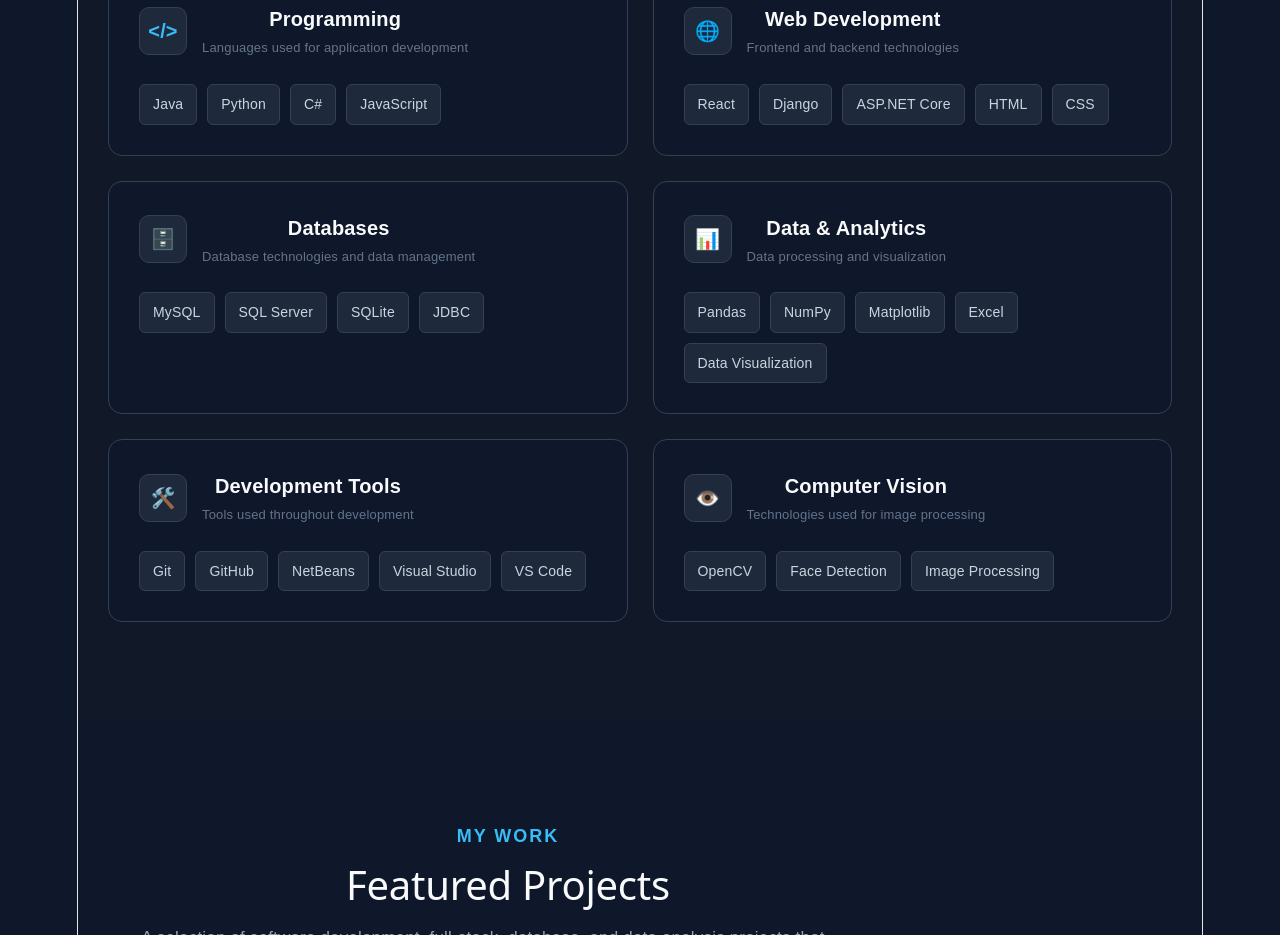
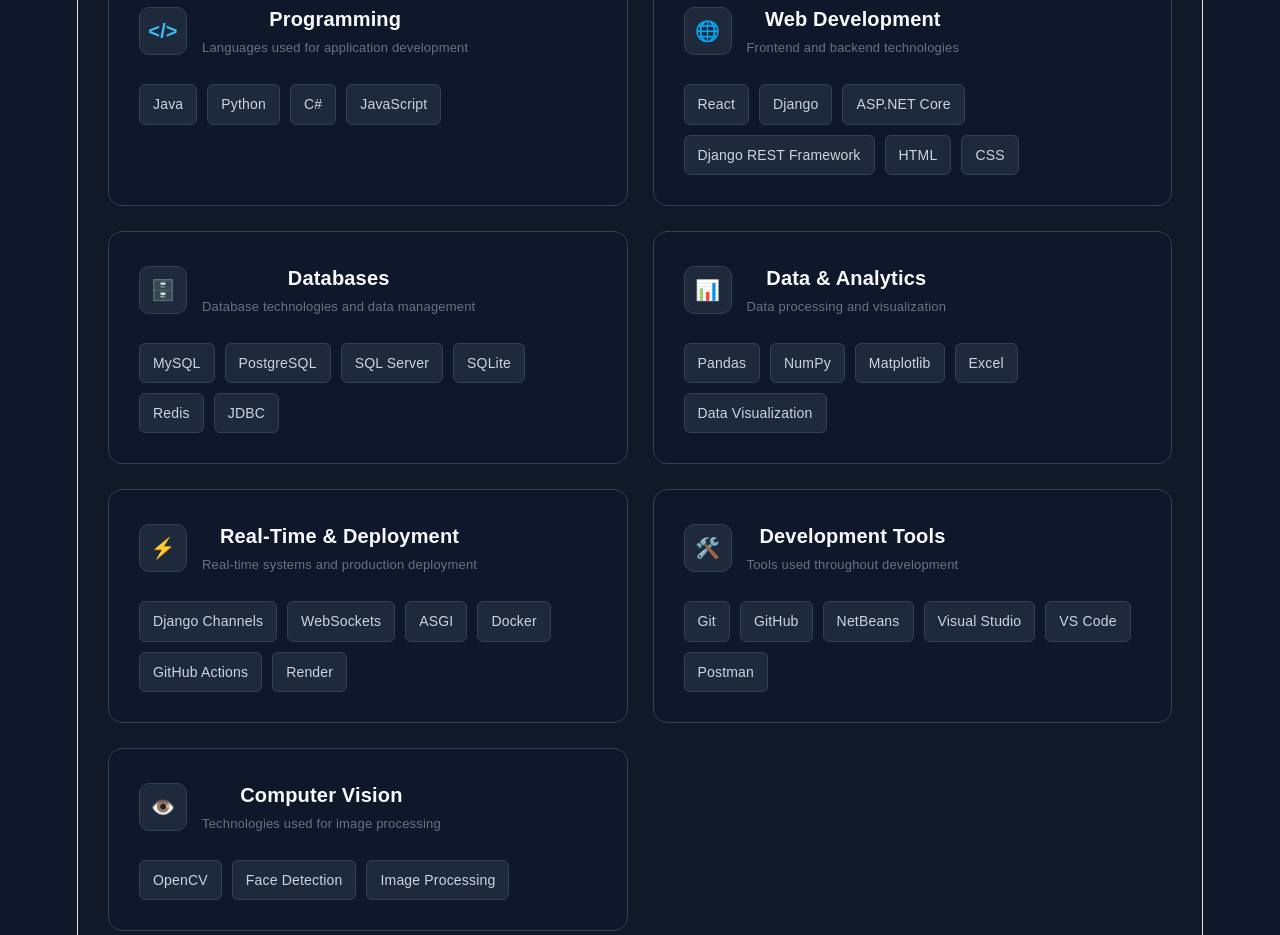
Before and after one commit to mxolisi78/my-portfolio, a React (Vite) app: page / in a window 1280 px wide. Shown: the part 2060-2995 px from the top of the page. Built offline with nearby package versions, Linux system fonts and the light colour scheme.

Commit message:
Add NexaChat technologies to Skills section
- Added PostgreSQL and Redis to Databases
- Added Django REST Framework to Web Development
- Added new Real-Time & Deployment category with Django Channels, WebSockets, ASGI, Docker, GitHub Actions, Render
- Added Postman to Development Tools

```diff
--- a/src/components/Skills.jsx
+++ b/src/components/Skills.jsx
@@ -47,6 +47,7 @@
               <span className="skill-item">React</span>
               <span className="skill-item">Django</span>
               <span className="skill-item">ASP.NET Core</span>
+              <span className="skill-item">Django REST Framework</span>
               <span className="skill-item">HTML</span>
               <span className="skill-item">CSS</span>
             </div>
@@ -63,8 +64,10 @@
             </div>
             <div className="skills-list">
               <span className="skill-item">MySQL</span>
+              <span className="skill-item">PostgreSQL</span>
               <span className="skill-item">SQL Server</span>
               <span className="skill-item">SQLite</span>
+              <span className="skill-item">Redis</span>
               <span className="skill-item">JDBC</span>
             </div>
           </div>
@@ -87,8 +90,27 @@
             </div>
           </div>
 
+          {/* Real-Time & Deployment */}
+          <div className="skills-category" data-aos="fade-up" data-aos-delay="500">
+            <div className="skills-category-header">
+              <div className="skills-icon">⚡</div>
+              <div>
+                <h3>Real-Time &amp; Deployment</h3>
+                <p>Real-time systems and production deployment</p>
+              </div>
+            </div>
+            <div className="skills-list">
+              <span className="skill-item">Django Channels</span>
+              <span className="skill-item">WebSockets</span>
+              <span className="skill-item">ASGI</span>
+              <span className="skill-item">Docker</span>
+              <span className="skill-item">GitHub Actions</span>
+              <span className="skill-item">Render</span>
+            </div>
+          </div>
+
           {/* Development Tools */}
-          <div className="skills-category" data-aos="fade-up" data-aos-delay="500">
+          <div className="skills-category" data-aos="fade-up" data-aos-delay="600">
             <div className="skills-category-header">
               <div className="skills-icon">🛠️</div>
               <div>
@@ -102,11 +124,12 @@
               <span className="skill-item">NetBeans</span>
               <span className="skill-item">Visual Studio</span>
               <span className="skill-item">VS Code</span>
+              <span className="skill-item">Postman</span>
             </div>
           </div>
 
           {/* Computer Vision */}
-          <div className="skills-category" data-aos="fade-up" data-aos-delay="600">
+          <div className="skills-category" data-aos="fade-up" data-aos-delay="700">
             <div className="skills-category-header">
               <div className="skills-icon">👁️</div>
               <div>
```
